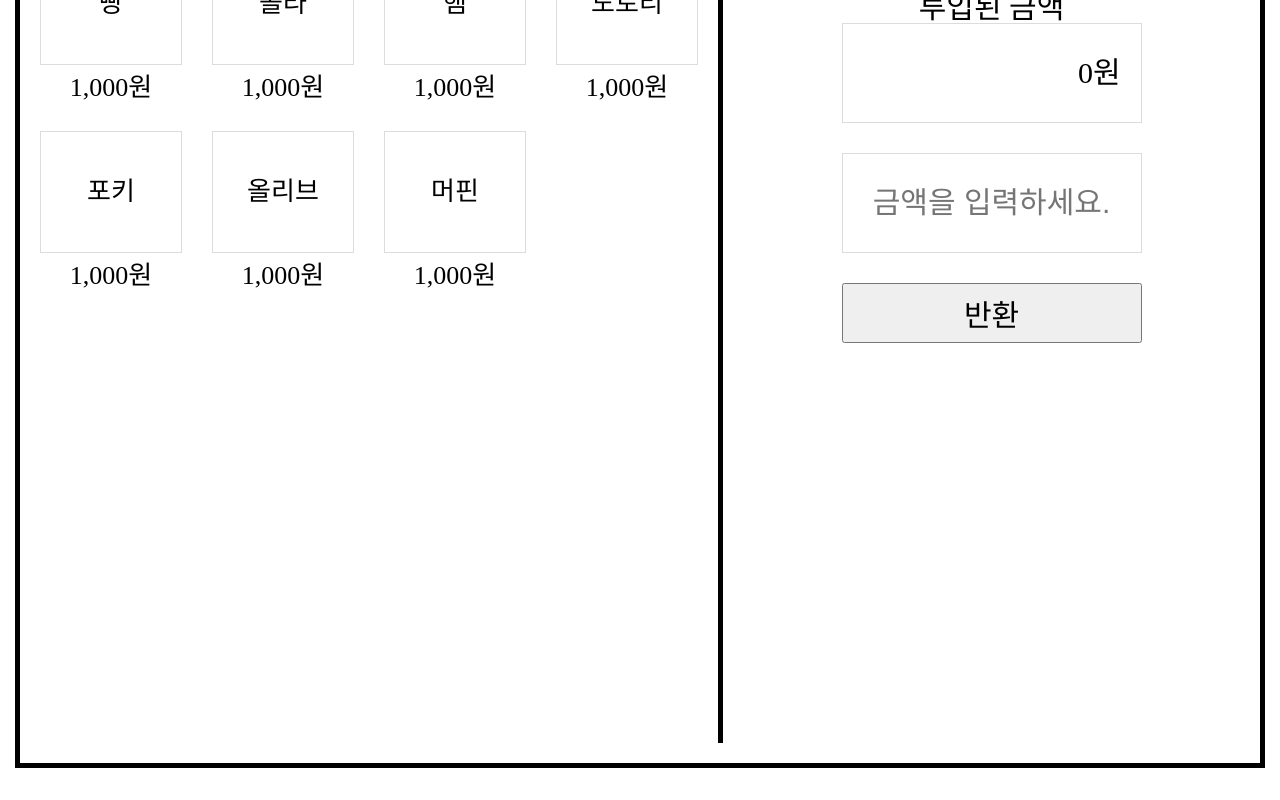
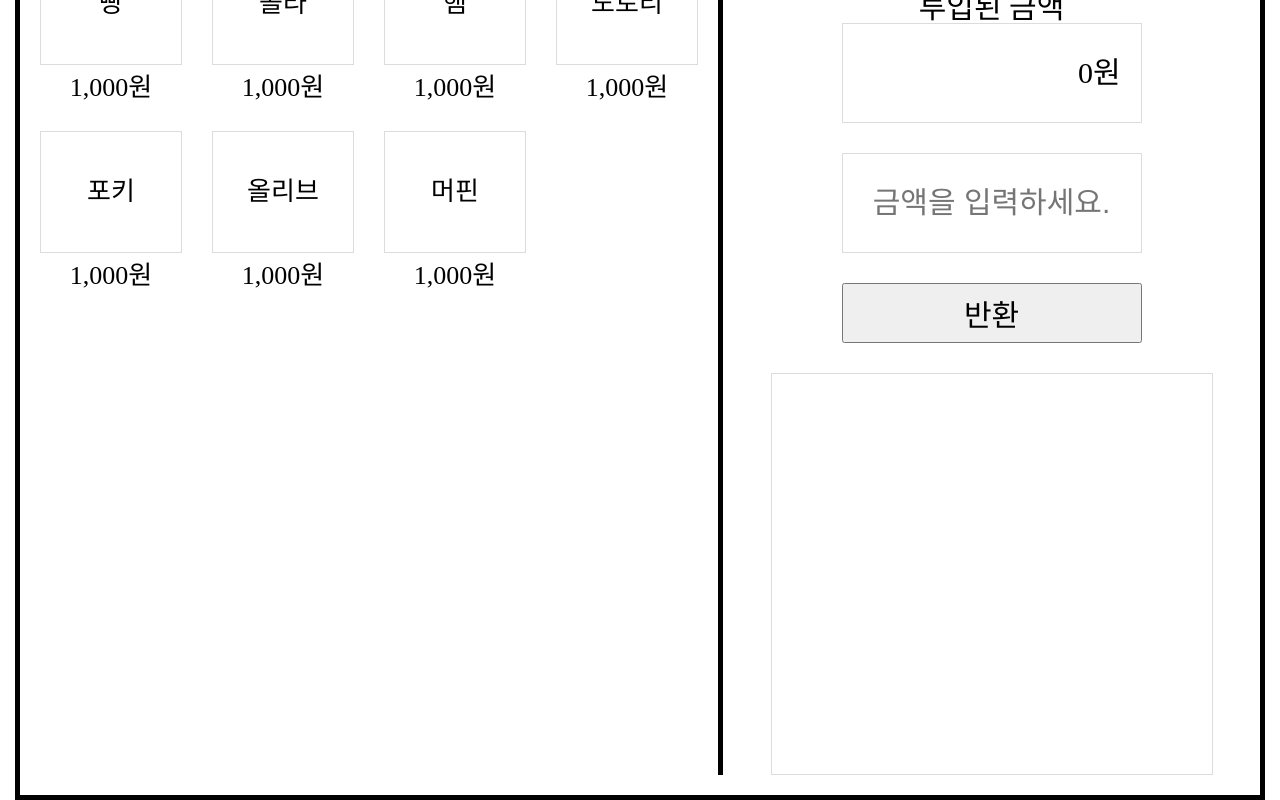
Before and after one commit to codesquad-members-2022/fe-vm, a React (Create React App) app in the folder vending-machine/: page / in a window 1280 px wide. Shown: the part 282-1082 px from the top of the page. Before the commit the page ends 1050 px from the top, so only its background shows below. Built offline with nearby package versions, Linux system fonts and the light colour scheme.

Commit message:
feat: log monitor component UI 구현, 금앱 투입 및 반환 시 log

```diff
--- a/vending-machine/src/components/vendingMachine/showWindow/showWindow.js
+++ b/vending-machine/src/components/vendingMachine/showWindow/showWindow.js
@@ -1,4 +1,4 @@
-import { ItemBox } from '../showWIndow_itemBox/itemBox';
+import { ItemBox } from '../showWindow_itemBox/itemBox';
 import { StyledShowWindowContainer } from './showWindow.styled';
 import { useState } from 'react';
 
--- a/vending-machine/src/components/vendingMachine/showWIndow_itemBox/itemBox.js
+++ b/vending-machine/src/components/vendingMachine/showWindow_itemBox/itemBox.js
@@ -1,10 +1,11 @@
 import { StyledItemContainer, StyledItemName, StyledItemPrice } from './itemBox.styled';
 import { getWonTemplate, delay } from '../../../helper/utils';
-import { useContext, useState } from 'react';
-import { InputMoneyContext } from '../vendingMachine';
+import { useContext, useEffect, useState } from 'react';
+import { InputMoneyContext, LogContext } from '../vendingMachine';
 
 export function ItemBox({ item, inProgress, setInProgress }) {
   const { inputMoney, setInputMoney } = useContext(InputMoneyContext);
+  const { logList, setLogList } = useContext(LogContext);
   const [boxColor, setBoxColor] = useState('gray');
   const [itemStock, setItemStock] = useState(item.stock);
   const ITEM_DROP_TIME = 2000;
@@ -21,11 +22,31 @@ export function ItemBox({ item, inProgress, setInProgress }) {
     setBoxColor('red');
     setItemStock(itemStock - 1);
     printInputMoney();
+    logChooseItem();
 
     delay(ITEM_DROP_TIME).then(() => {
       paybackMoney();
+      logPaybackMoney();
       setInProgress(false);
     });
+  }
+
+  function logChooseItem() {
+    const log = `${item.name} 선택됨.`;
+    logList.push(log);
+    setLogList(logList);
+  }
+
+  function logSoldOut() {
+    const log = `${item.name} 품절됨.`;
+    logList.push(log);
+    setLogList(logList);
+  }
+
+  function logPaybackMoney() {
+    const log = `잔돈 ${getWonTemplate(inputMoney - item.price)} 반환됨.`;
+    logList.push(log);
+    setLogList(logList);
   }
 
   function printInputMoney() {
@@ -35,6 +56,7 @@ export function ItemBox({ item, inProgress, setInProgress }) {
 
   function paybackMoney() {
     setBoxColor('gray');
+    //setInputMoney(0);
   }
 
   return (
--- a/vending-machine/src/components/vendingMachine/userWindow/userWindow.js
+++ b/vending-machine/src/components/vendingMachine/userWindow/userWindow.js
@@ -7,25 +7,42 @@ import {
   StyledRepaymentBtn,
 } from './userWindow.styled';
 import { useContext } from 'react';
-import { InputMoneyContext } from '../vendingMachine';
+import { InputMoneyContext, LogContext } from '../vendingMachine';
+import { LogMonitor } from '../userWindow_logMonitor/logMonitor';
 
 export function UserWindow() {
   const { inputMoney, setInputMoney } = useContext(InputMoneyContext);
+  const { logList, setLogList } = useContext(LogContext);
 
   function handleKeyPress(e) {
     if (e.key !== 'Enter') return;
-    printInputMoney(e);
+    const currentInputMoney = parseInt(e.target.value / 100) * 100;
+    e.target.value = null;
+
+    printInputMoney(currentInputMoney);
+    logInputMoney(currentInputMoney);
   }
 
-  function printInputMoney(e) {
-    const inputValue = parseInt(e.target.value / 100) * 100;
-    const setValue = inputMoney + inputValue;
-    e.target.value = null;
+  function logInputMoney(currentInputMoney) {
+    const log = `${getWonTemplate(currentInputMoney)} 투입됨.`;
+    logList.push(log);
+    setLogList(logList);
+  }
+
+  function printInputMoney(currentInputMoney) {
+    const setValue = inputMoney + currentInputMoney;
     setInputMoney(setValue);
   }
 
-  function repaymentMoney() {
+  function handleClickRepaymentBtn() {
     setInputMoney(0);
+    logPaybackMoney();
+  }
+
+  function logPaybackMoney() {
+    const log = `잔돈 ${getWonTemplate(inputMoney)} 반환됨.`;
+    logList.push(log);
+    setLogList(logList);
   }
 
   return (
@@ -34,9 +51,9 @@ export function UserWindow() {
         <p>투입된 금액</p>
         <StyledInputMoneyMonitor>{getWonTemplate(inputMoney)}</StyledInputMoneyMonitor>
       </StyledInputMoneyMonitorWrapper>
-      <StyledInputBox placeholder="금액을 입력하세요." onKeyPress={handleKeyPress}></StyledInputBox>
-      <StyledRepaymentBtn onClick={repaymentMoney}>반환</StyledRepaymentBtn>
-      {/*<LogMonitor></LogMonitor>*/}
+      <StyledInputBox placeholder="금액을 입력하세요." onKeyPress={handleKeyPress} />
+      <StyledRepaymentBtn onClick={handleClickRepaymentBtn}>반환</StyledRepaymentBtn>
+      <LogMonitor />
     </StyledUserWindowContainer>
   );
 }
--- a/vending-machine/src/components/vendingMachine/userWindow/userWindow.styled.js
+++ b/vending-machine/src/components/vendingMachine/userWindow/userWindow.styled.js
@@ -43,4 +43,5 @@ export const StyledRepaymentBtn = styled.button`
   width: 300px;
   height: 60px;
   font-size: 30px;
+  margin-bottom: 30px;
 `;
--- /dev/null
+++ b/vending-machine/src/components/vendingMachine/userWindow_logMonitor/logMonitor.js
@@ -0,0 +1,15 @@
+import { useContext } from 'react';
+import { LogContext } from '../vendingMachine';
+import { StyledLogMonitorContainer, StyledLog } from './logMonitor.styled';
+
+export function LogMonitor() {
+  const { logList } = useContext(LogContext);
+
+  return (
+    <StyledLogMonitorContainer>
+      {logList.map((log, idx) => (
+        <StyledLog key={idx}>{log}</StyledLog>
+      ))}
+    </StyledLogMonitorContainer>
+  );
+}
--- /dev/null
+++ b/vending-machine/src/components/vendingMachine/userWindow_logMonitor/logMonitor.styled.js
@@ -0,0 +1,13 @@
+import styled from 'styled-components';
+
+export const StyledLogMonitorContainer = styled.div`
+  margin: 0 auto;
+  border: 1px solid ${({ theme }) => theme.color.gray};
+  width: 400px;
+  min-height: 360px;
+  padding: 20px;
+`;
+
+export const StyledLog = styled.div`
+  font-size: 20px;
+`;
--- a/vending-machine/src/components/vendingMachine/vendingMachine.js
+++ b/vending-machine/src/components/vendingMachine/vendingMachine.js
@@ -5,21 +5,25 @@ import { ShowWindow } from './showWindow/showWindow';
 import { UserWindow } from './userWindow/userWindow';
 
 export const InputMoneyContext = createContext();
+export const LogContext = createContext();
 
 export function VendingMachine() {
   const [itemList, setItemList] = useState([]);
   const [inputMoney, setInputMoney] = useState(0);
+  const [logList, setLogList] = useState([]);
 
   useEffect(() => {
     setItemList(itemData);
   }, []);
 
   return (
+    <LogContext.Provider value={{ logList, setLogList }}>
       <InputMoneyContext.Provider value={{ inputMoney, setInputMoney }}>
         <StyledVMContainer>
           <ShowWindow itemList={itemList} />
           <UserWindow />
         </StyledVMContainer>
       </InputMoneyContext.Provider>
+    </LogContext.Provider>
   );
 }
```
Also changed, not shown: vending-machine/src/components/vendingMachine/showWindow_itemBox/itemBox.styled.js (renamed from vending-machine/src/components/vendingMachine/showWIndow_itemBox/itemBox.styled.js). Lines whose indentation alone changed are shown as unchanged.
